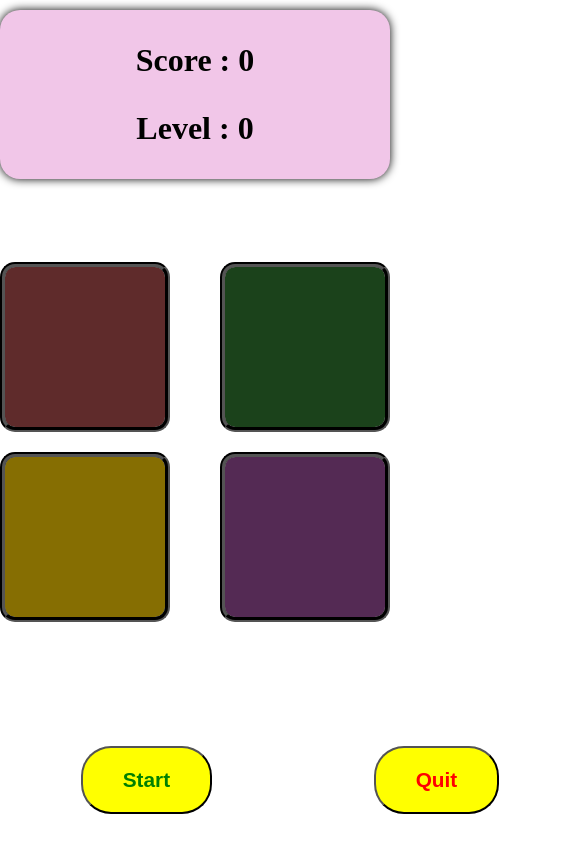
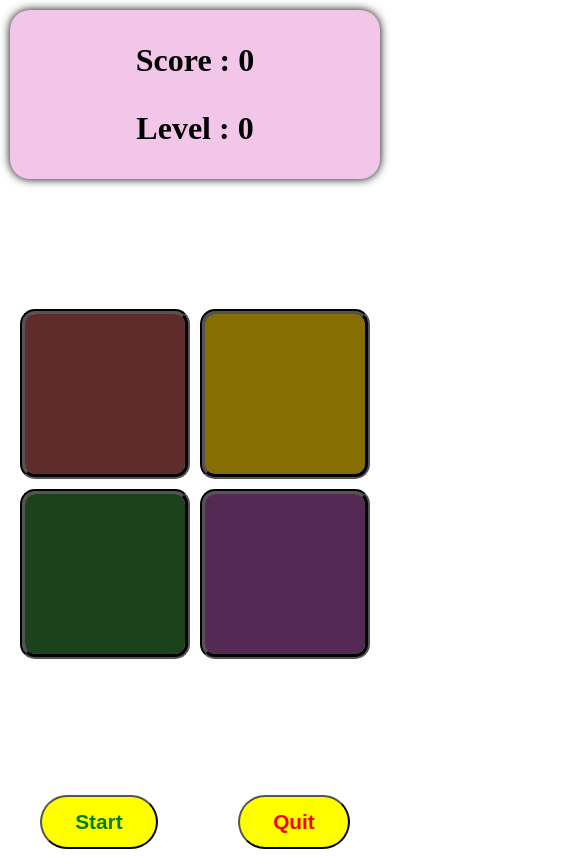
Before and after one commit to abhis12321/simen_says, a plain HTML site: page simen.html in a window 390 px wide. Shown: the whole page, 580 px wide, since content can reach past the window. Drawn offline with Linux system fonts and the light colour scheme.

Commit message:
responsiveness

```diff
--- a/simen.css
+++ b/simen.css
@@ -2,6 +2,7 @@
     margin: 0;
     padding: 0;
     box-sizing: border-box;
+    overflow: hidden;
 }
 .red {
     background-color: rgb(95, 43, 43);
@@ -16,14 +17,16 @@
     background-color: rgb(84, 42, 84);
 }
 .box-cant {
-    height: 60vh;
+    height: 70vh;
     display: flex;
+    flex-direction: column;
     justify-content: center;
     align-items: center;
+    width: 100%;
 }
 
 .box-row {
-    color: red;
+    display: flex;
 }
 
 .box {
@@ -41,18 +44,37 @@
 }
 
 
+
+/* Upper Box */
+.upper-box {
+    text-align: center;
+    margin: 20px auto;
+    border-radius: 20px;
+    background: rgb(241, 198, 232);
+    box-shadow: 0 0 10px black;
+    height: 20vh;
+    max-width: 700px;
+    display: flex;
+    align-items: center;
+    justify-content: space-evenly;
+    flex-direction: column;
+}
+/* Upper Box */
+
+
+
 /* Start-Reset */
 .start-reset {
     margin: auto;
-    width: 580px;
-    height: 20vh;
+    max-width: 580px;
+    height: 10vh;
     display: flex;
     justify-content: space-around;
     align-items: center;
 }
 .start-reset button {
     background-color: yellow;
-    padding: 20px 40px;
+    padding: 13px 33px;
     border-radius: 30px;
     font-size: 1.3rem;
     font-weight: 900;
@@ -72,24 +94,6 @@
 
 
 
-/* Upper Box */
-.upper-box {
-    margin: 10px auto;
-    border-radius: 20px;
-    background: rgb(241, 198, 232);
-    box-shadow: 0 0 10px black;
-    height: 20vh;
-    max-width: 700px;
-    display: flex;
-    align-items: center;
-    justify-content: space-evenly;
-    flex-direction: column;
-}
-/* Upper Box */
-
-
-
-
 
 
 .random-flash {
@@ -98,3 +102,26 @@
 .user-flash {
     background-color: green;
 }
+
+@media screen and (max-width:700px) {
+    .upper-box {
+        margin: 10px;
+    }
+}
+@media screen and (max-width:440px) {
+    .box {
+        margin: 10px;
+    }
+}
+@media screen and (max-width:350px) {
+    .box {
+        height: 8rem;
+        width: 8rem;
+    }
+}
+@media screen and (max-width:300px) {
+    .box {
+        height: 6rem;
+        width: 6rem;
+    }
+}
```
